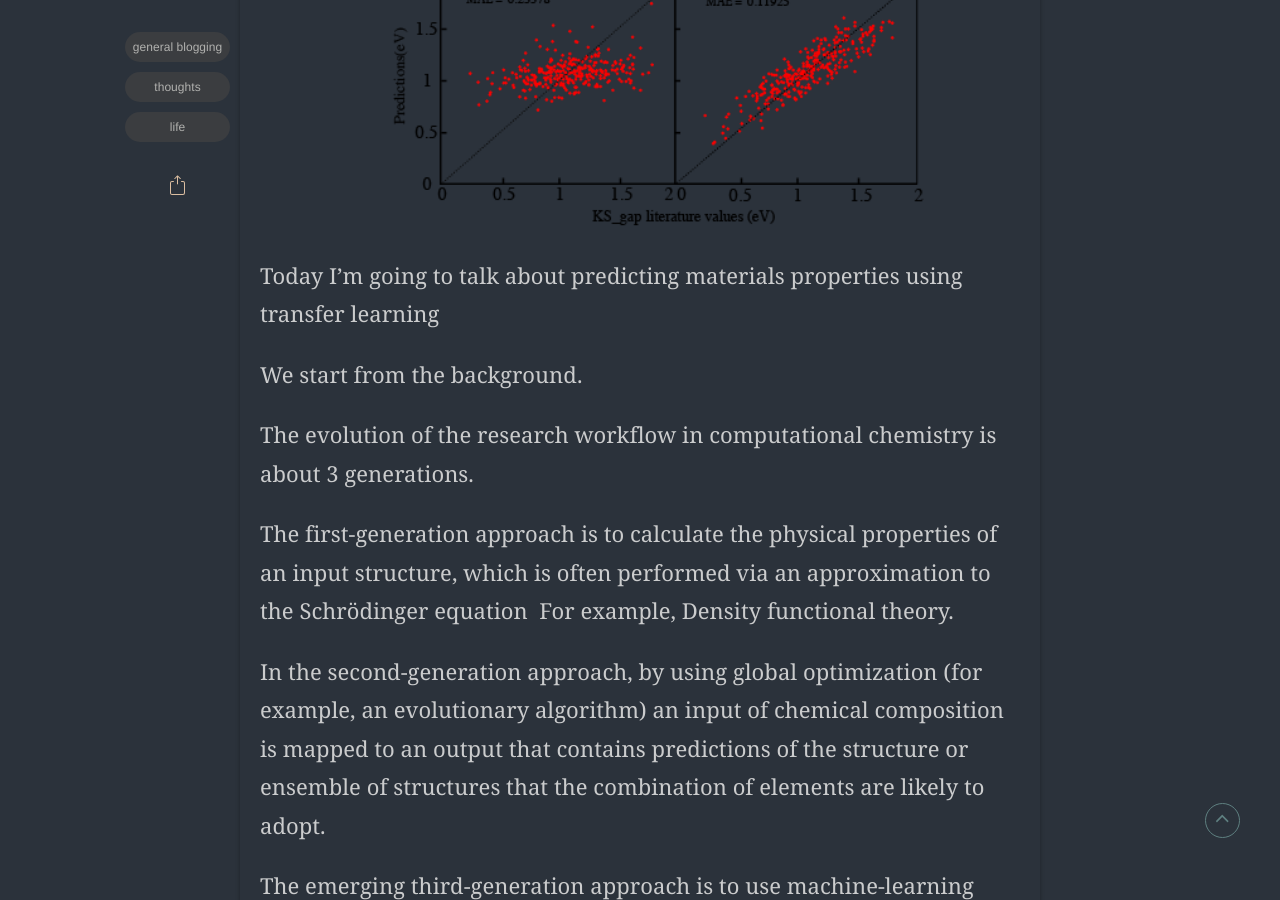
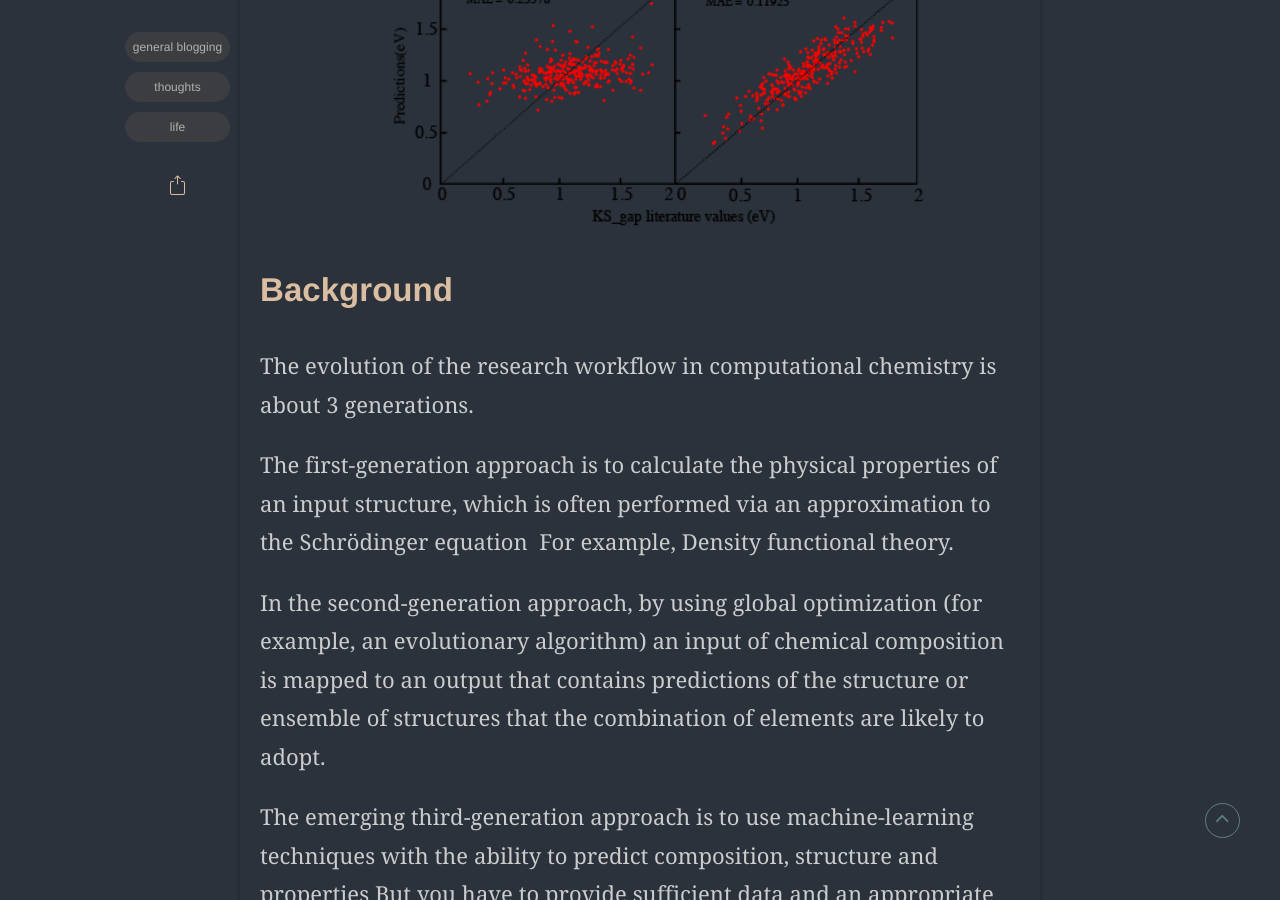
Before and after one commit to mutianyou2013/mutianyou2013.github.io, a Jekyll site: the page built from _posts/2020-02-01-Transfer-Learning.md, in a window 1280 px wide and 900 px high, scrolled down 1774 px. Built offline with Jekyll 4.4.1, drawn with Linux system fonts in a browser that asks for light colours; some web fonts are replaced; comment, search, counter and statistics services are not loaded; some of the changed text lies outside the part shown.

Commit message:
Update 2020-02-01-Transfer-Learning.md

```diff
--- a/_posts/2020-02-01-Transfer-Learning.md
+++ b/_posts/2020-02-01-Transfer-Learning.md
@@ -16,9 +16,7 @@ description: "Midlife career change: a disaster or an opportunity?"
 
 <center><img src="./assets/img/posts/20200201/result.png" width="620"></center>
 
-Today I’m going to talk about predicting materials properties using transfer learning
-
-We start from the background.
+## Background
 
 The evolution of the research workflow in computational chemistry is about 3 generations.
 
```
Also changed, not shown: other parts of _posts/2020-02-01-Transfer-Learning.md (+1 -1 lines).
